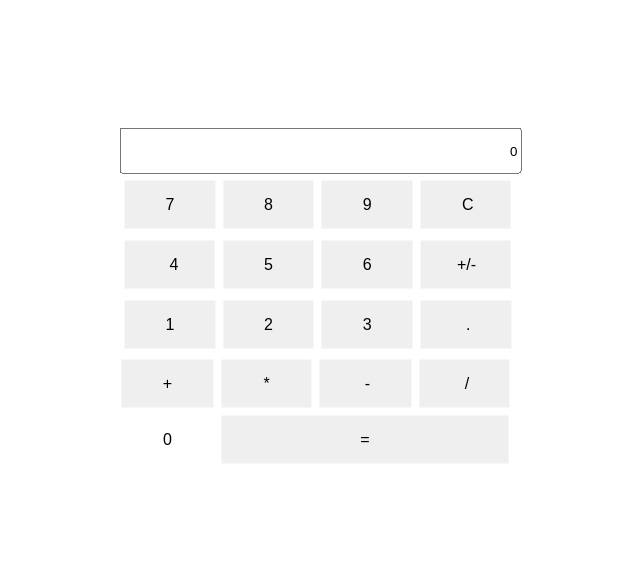
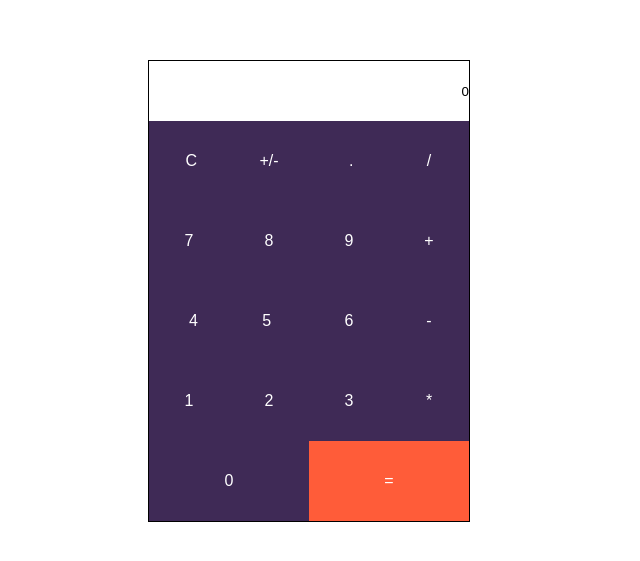
Before and after one commit to AurelienRoge/TPJS, a plain HTML site: page TP3/index.html in a window 1280 px wide. Shown: the part 109-670 px from the top of the page, without its empty margins (331-971 px from the left). Drawn offline with Linux system fonts and the light colour scheme.

Commit message:
css update
à finir

```diff
--- a/TP3/CSS/calculator.css
+++ b/TP3/CSS/calculator.css
@@ -1,39 +1,54 @@
+*{
+    padding: 0;
+    margin: 0;
+}
+
 .button {
     border: none;
-    padding: 15px 32px;
+    height: 80px;
+    width: 80px;
     text-align: center;
+    background-color:#3f2a56;
+    color: white;
 
     display: inline-block;
     font-size: 16px;
-    margin: 4px 2px;
+    margin: 0;
     cursor: pointer;
 }
 
-.button1 {
-    width:90px;
+.button:hover{
+    background-color:#261934;
 }
 
-.button2 {
-    width: 287px;
+.doubleSizeButton{
+    height: 80px;
+    width: 160px;
 }
-.button3 {
-    width:92px;
+
+#btnequals{
+    background-color: #ff5c39;
 }
-.button4 {
-    width:28px;
+
+#Affichage{
+    height:60px;
+    width: 320px;
+    border:none;
+}
+
+table{
+    width:60%;
+    height:60%;
+    border: solid 1px black;
+    border-spacing: 0px;
 }
 
 .start {
-    width: 394px;
-    height: 40px;
     text-align: right;
 }
 
 .design {
     position: absolute;
-    border: 1px;
-    width: 395px;
-    height: 343px;
     transform: translateX(-50%) translateY(-50%);
     top: 50%;
     left: 50%;
--- a/TP3/index.html
+++ b/TP3/index.html
@@ -11,43 +11,46 @@
 
 <body class="design">
     <FORM name="form" action="">
-        <input name="txt1" id="myIput" type="Text" size=60 value="0" class="start" readonly>
+
         <table>
+            <tr>
+                <td colspan ='4'>
+                    <input name="txt1" id="Affichage" type="Text" size=60 value="0" class="start" readonly>
+                </td>
+            </tr>
+            <tr>
+                <td><input id="btnC" class="button button1" type="Button" value="  C " onclick="Clear()"></td>
+                <td><input id="btnplusminus" class="button" type="Button" value=" +/- " onclick="Neg()"></td>
+                <td><input id="btndecimal" class="button" type="Button" value="   .  " onclick="Decimal()"></td>
+                <td><input id="btndivide" class="button" type="Button" value="   /   " onclick="Operation('/')"></td>
+            </tr>
             <tr>
                 <td><input id="btn7" class="button" type="Button" value="  7  " onclick="NumPressed(7)"></td>
                 <td><input id="btn8" class="button" type="Button" value="  8  " onclick="NumPressed(8)"></td>
                 <td><input id="btn9" class="button" type="Button" value="  9  " onclick="NumPressed(9)"></td>
-                <td><input id="btnC" class="button button1" type="Button" value="  C " onclick="Clear()"></td>
+
+                <td><input id="btnplus" class="button" type="Button" value="  +  " onclick="Operation('+')"></td>
             </tr>
             <tr>
-                <td><input id="btn4" class="button button1 " type="Button" value="  4" onclick="NumPressed(4)"></td>
-                <td><input id="btn5" class="button button1 " type="Button" value="  5   " onclick="NumPressed(5)"></td>
+                <td><input id="btn4" class="button" type="Button" value="  4" onclick="NumPressed(4)"></td>
+                <td><input id="btn5" class="button" type="Button" value="  5   " onclick="NumPressed(5)"></td>
                 <td><input id="btn6" class="button" type="Button" value="  6  " onclick="NumPressed(6)"></td>
-                <td><input id="btnplusminus" class="button button1" type="Button" value=" +/- " onclick="Neg()"></td>
+                <td><input id="btnminus" class="button" type="Button" value="   -   " onclick="Operation('-')"></td>
             </tr>
             <tr>
                 <td><input id="btn1" class="button" type="Button" value="  1  " onclick="NumPressed(1)"></td>
-                <td><input id="btn2" class="button button1" type="Button" value="  2  " onclick="NumPressed(2)"></td>
+                <td><input id="btn2" class="button" type="Button" value="  2  " onclick="NumPressed(2)"></td>
                 <td><input id="btn3" class="button" type="Button" value="  3  " onclick="NumPressed(3)"></td>
-                <td><input id="btndecimal" class="button" type="Button" value="   .  " onclick="Decimal()"></td>
+                <td><input id="btnmultiply" class="button" type="Button" value="  *  " onclick="Operation('*')">
+            </tr>
+            <tr>
 
+                <td colspan="2"><input id="btn0" class="button doubleSizeButton" type="Button" value="  0  " onclick="NumPressed(0)"></td>
+                <td colspan="2"><input id="btnequals" class="button doubleSizeButton" type="Button" value="  =  " onclick="Operation('=')"></td>
             </tr>
         </table>
-        <tr>
-            <td><input id="btnplus" class="button button3" type="Button" value="  +  " onclick="Operation('+')"></td>
-            <td><input id="btnmultiply" class="button button1" type="Button" value="  *  " onclick="Operation('*')">
-            </td>
-
-            <td><input id="btnminus" class="button button3" type="Button" value="   -   " onclick="Operation('-')"></td>
-
-            <input id="btndivide" class="button button1 " type="Button" value="   /   " onclick="Operation('/')">
-        </tr>
-        <input id="btn0" class="button button4 " type="Button " value="  0  " onclick="NumPressed(0)">
-
-        <input id="btnequals" class="button button2" type="Button" value="  =  " onclick="Operation('=')">
 
     </FORM>
     <script src="./JS/generateCalculator.js"></script>
 </body>
-
 </html>
```
